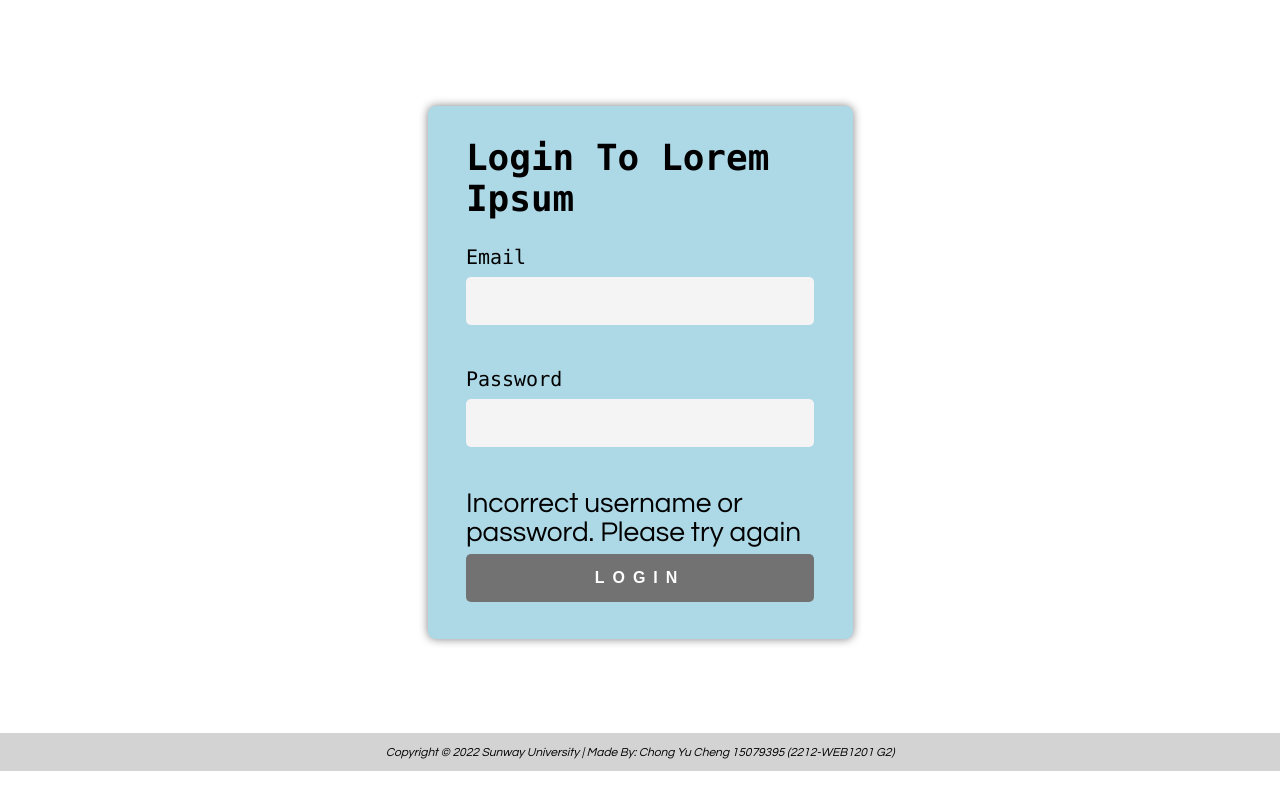
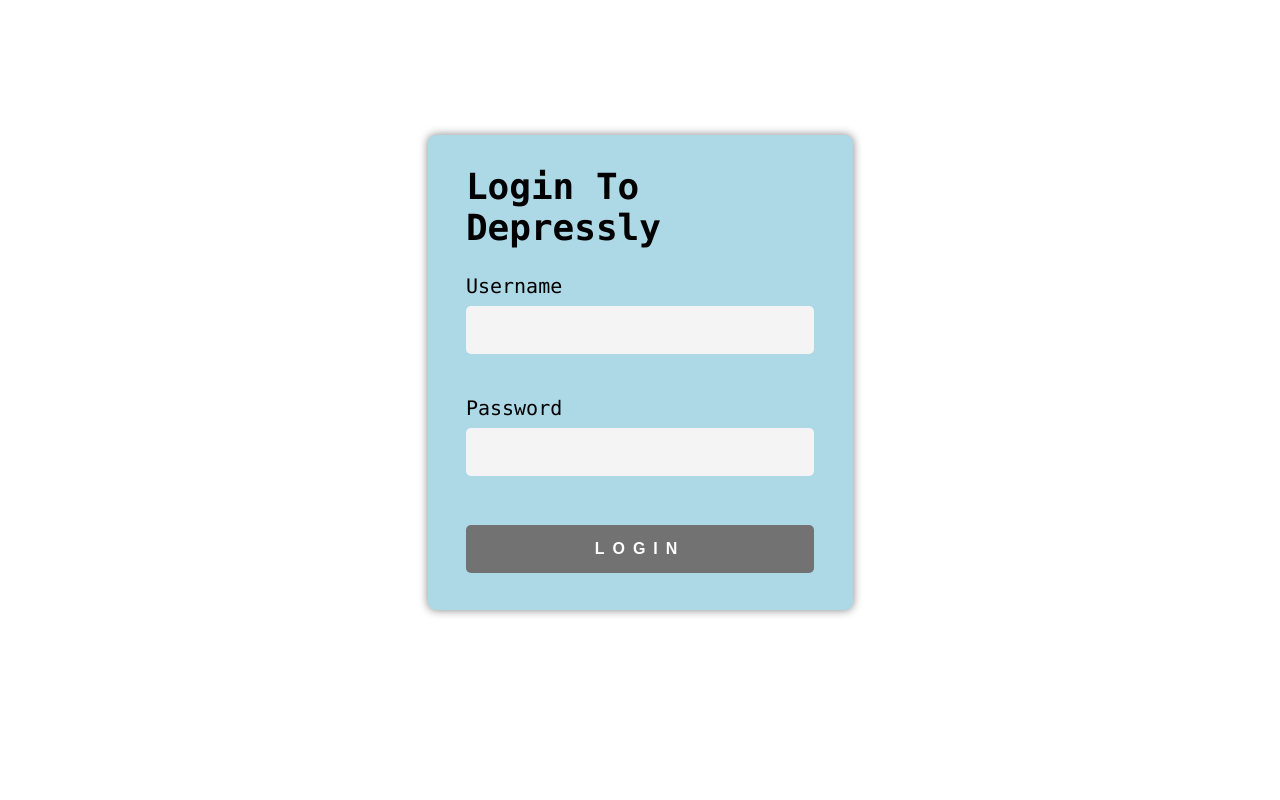
Before and after one commit to yuzhe0690/WEB1201Assignment, a plain HTML site: page HTML/login.html in a window 1280 px wide. Drawn offline with Linux system fonts and the light colour scheme.

Commit message:
Update login.html
- Update the code to the latest version

```diff
--- a/HTML/login.html
+++ b/HTML/login.html
@@ -2,46 +2,47 @@
 <html lang="en">
 
 <head>
-    <title> Lorem Ipsum | Login </title>
+    <title> Depressly | Login </title>
     <meta charset="utf-8">
     <!-- set default viewport size for better scalability on mobile devices -->
     <meta name="viewport" content="width=device-width, initial-scale=1.0">
     <!-- link css style sheet -->
     <link rel="stylesheet" href="../CSS/style.css">
     <!-- link icon to use custom icon -->
-    <!-- <link rel="icon" type="image/x-icon" href="IMG/icon.ico"> -->
+    <link rel="icon" type="image/x-icon" href="../IMG/icon.ico">
 </head>
 
 <body>
     <main>
         <div class="login_interface">
             <div class="form">
-                <h3>Login To Lorem Ipsum</h3>
-                <form method="post" action="successpage.html">
+                <h3>Login To Depressly</h3>
+                <!-- Login In Form uses post method to hide information-->
+                <!-- When submit redirect to index page and call the valodation function -->
+                <form method="post" action="../index.html" onsubmit="return validation();">
+                    <!-- Input box for username, required to fill -->
                     <div class="input_box">
-                        <label for="input_text">Email</label>
+                        <label for="input_text">Username</label>
                         <div class="input_field">
                             <input type="text" class="input" id="input_text">
                         </div>
                     </div>
+                    <!-- Input box for password, required to fill -->
                     <div class="input_box">
                         <label for="input_password">Password</label>
                         <div class="input_field">
                             <input type="password" class="input" id="input_password">
                         </div>
                     </div>
+                    <!-- Login (submit) Button disabled by default, enabled through JS -->
                     <div class="input_box">
-                        <span class="error_msg">Incorrect username or password. Please try again</span>
                         <input type="submit" id="login_btn" class="btn disabled" value="Login" disabled="true">
                     </div>
                 </form>
             </div>
         </div>
+
     </main>
 
-    <footer class="footer">
-        <i>
-            Copyright &copy; 2022 Sunway University | Made By: Chong Yu Cheng 15079395 (2212-WEB1201 G2)
-        </i>
-    </footer>
+    <script src="../JS/scripts.js"></script>
 </body>
```
